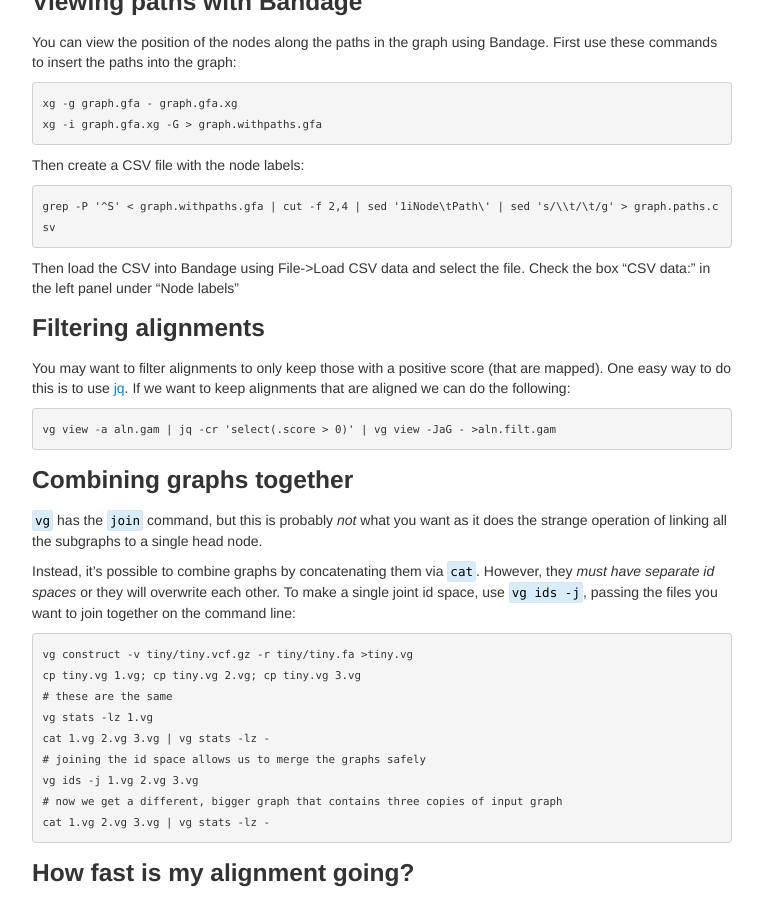
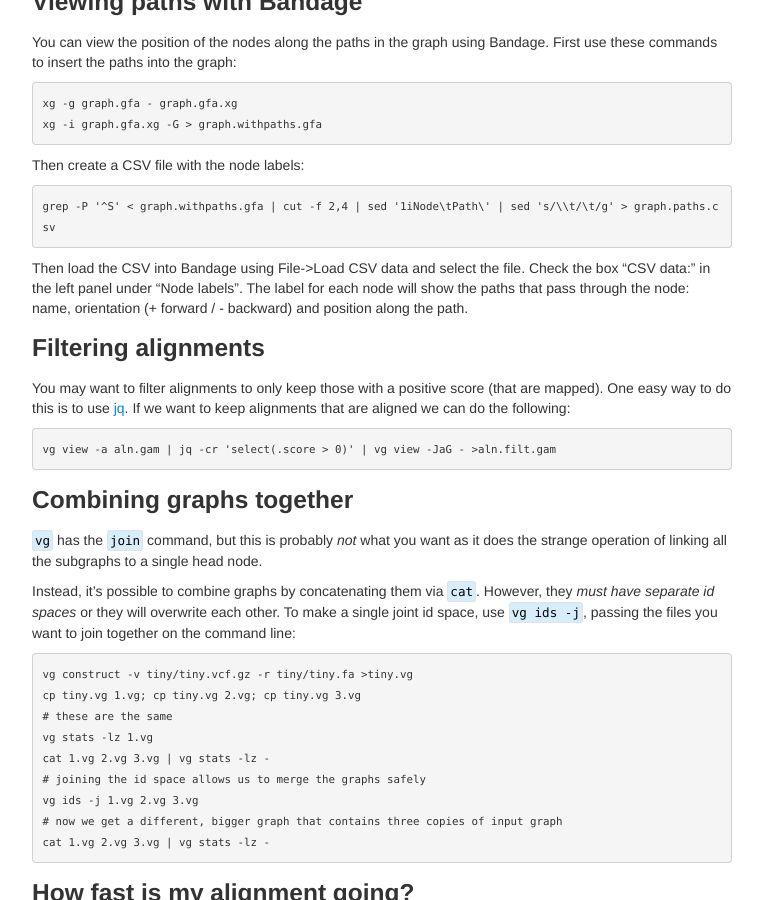
Before and after one commit to GTPB/CPANG19, a Jekyll site: the page built from pages/bacteria.md, in a window 1280 px wide and 900 px high, scrolled down 1755 px. Shown: the whole window, without its empty margins (258-1021 px from the left). Built offline with Jekyll 4.4.1, drawn with Linux system fonts in a browser that asks for light colours.

Commit message:
another sentence

```diff
--- a/pages/bacteria.md
+++ b/pages/bacteria.md
@@ -83,7 +83,7 @@ Then create a CSV file with the node labels:
 
 	grep -P '^S' < graph.withpaths.gfa | cut -f 2,4 | sed '1iNode\tPath\' | sed 's/\\t/\t/g' > graph.paths.csv
 
-Then load the CSV into Bandage using File->Load CSV data and select the file. Check the box "CSV data:" in the left panel under "Node labels"
+Then load the CSV into Bandage using File->Load CSV data and select the file. Check the box "CSV data:" in the left panel under "Node labels". The label for each node will show the paths that pass through the node: name, orientation (+ forward / - backward) and position along the path.
 
 ### Filtering alignments
 
```
